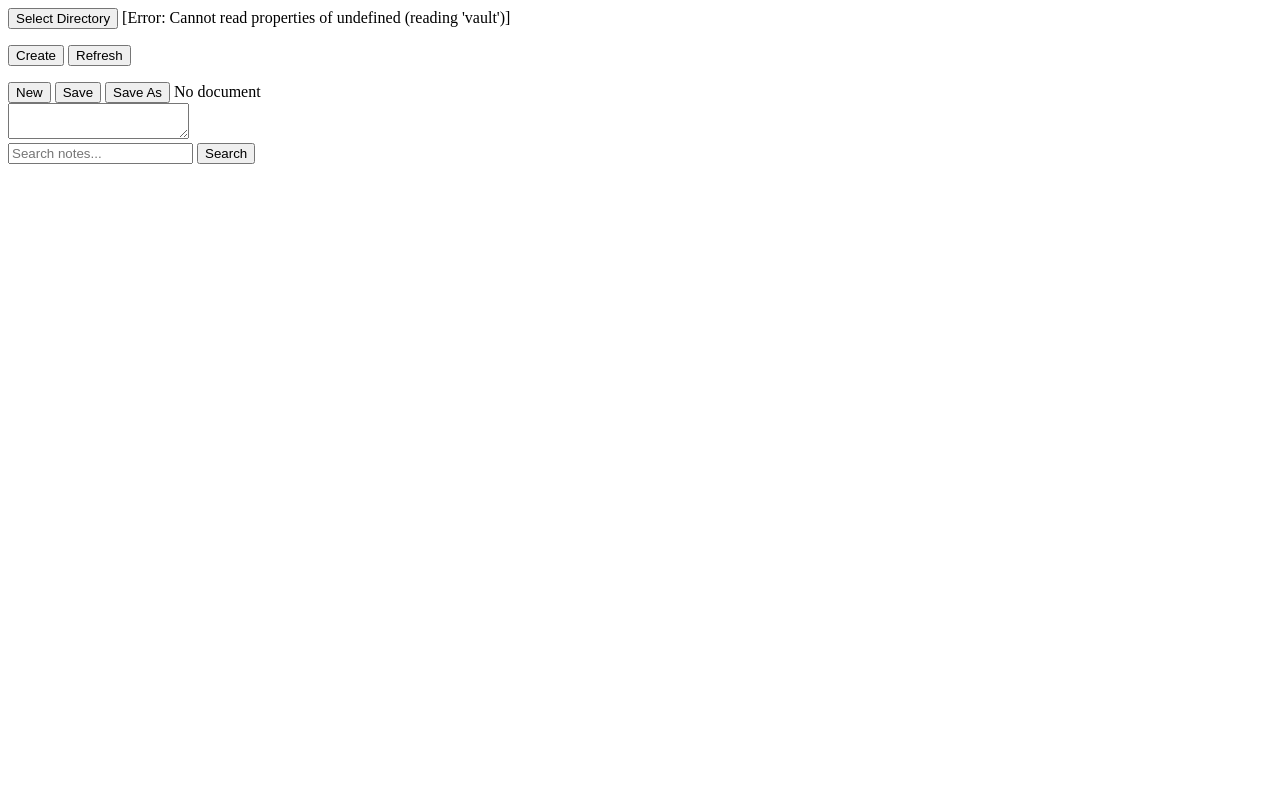
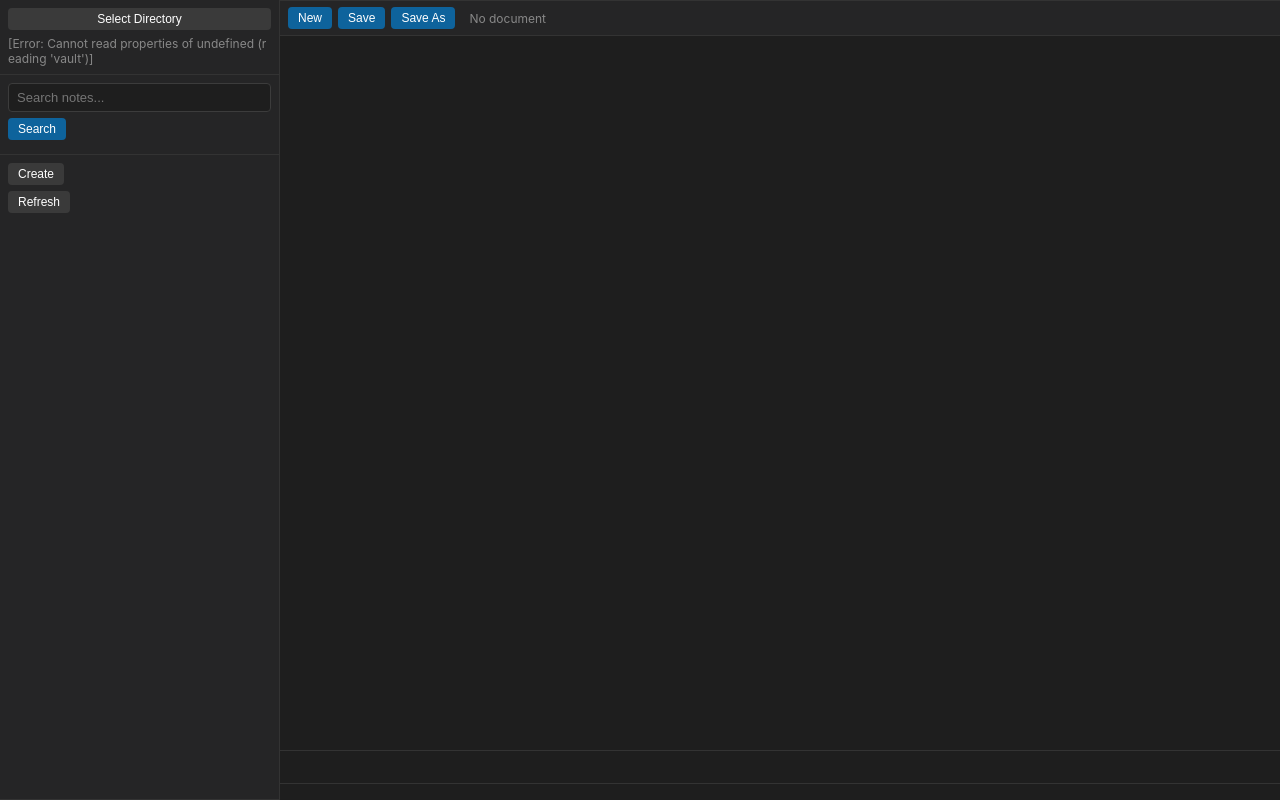
Before and after one commit to Saizy767/KollyMD, a website with bundled scripts: page src/renderer/index.html in a window 1280 px wide. Built offline with nearby package versions, Linux system fonts and the light colour scheme.

Commit message:
feat(ui): sidebar layout with dark minimalist theme + relaxed style.md
First visual step: transition from zero-CSS prototype to structured layout.
The sidebar (vault controls + search + file tree) is now anchored left; the
main area (tabs + editor + preview + backlinks) fills the rest.

style.md (relaxed partially, per user decision):
- CSS now ALLOWED in single file src/renderer/styles.css (flexbox/grid, margins,
  colors, border-radius, basic transitions)
- Unicode symbols allowed as icons (x, expand/collapse, dot, flag)
- BAN kept: SVG, images, custom fonts, UI libraries, CSS frameworks
- Native dialogs (alert/confirm/prompt) kept
- Text-based feedback kept (Loading... + disabled, [Error: ...] text)
- Target aesthetic added: dark minimalist, 3-column target, system mono/sans

memory.md:
- Section 4: added visual decisions (CSS policy, icons, layout, theme, UI libs
  ban, renderer stack stays vanilla TS, native dialogs stay)
- Section 10: compliance checklist updated (CSS in styles.css allowed)
- Section 11: replaced remaining-work with two-phase plan — Phase A (QoL:
  ChokidarFileWatcher + Recent files) NEXT, Phase B (Visual: styles.css +
  3-column layout + dark theme) after

styles.css (new, single CSS surface):
- Dark minimalist palette (#1e1e1e bg, #d4d4d4 text, #0e639c/#4daafc accent)
- body flex row: sidebar left (280px), main right
- Sidebar: sidebar-header (Select Directory + vault path), search-bar (input +
  Search button + status), explorer (Create/Refresh + tree + status),
  search-results at bottom
- Main: horizontal tabs (data-active styled), editor-bar, textarea (mono font),
  preview (wiki/tag links accent), backlinks panel
- Tree: nested ul/li with indents, borderless toggle buttons, clickable spans

index.html reorganized:
- <aside id=sidebar> left: vault-bar, search-bar, explorer, search-results
- <main id=main> right: tabs, editor-bar, editor, preview, backlinks
- <link rel=stylesheet href=./styles.css> added
- All element IDs preserved -> renderer.ts unchanged

package.json: build script copies styles.css to dist/renderer/

```diff
--- a/package.json
+++ b/package.json
@@ -9,7 +9,7 @@
     "typecheck": "tsc -p tsconfig.main.json --noEmit && tsc -p tsconfig.renderer.json --noEmit",
     "build:main": "tsc -p tsconfig.main.json",
     "build:renderer": "tsc -p tsconfig.renderer.json",
-    "build": "npm run build:main && npm run build:renderer && cp src/renderer/index.html dist/renderer/index.html",
+    "build": "npm run build:main && npm run build:renderer && cp src/renderer/index.html dist/renderer/index.html && cp src/renderer/styles.css dist/renderer/styles.css",
     "start": "npm run build && electron .",
     "dist": "npm run build && electron-builder"
   },
--- a/src/renderer/index.html
+++ b/src/renderer/index.html
@@ -3,19 +3,29 @@
 <head>
   <meta charset="UTF-8">
   <title>KollyMD</title>
+  <link rel="stylesheet" href="./styles.css">
 </head>
 <body>
-  <div id="vault-bar">
+  <aside id="sidebar">
+    <div id="sidebar-header">
       <button id="select-dir">Select Directory</button>
       <span id="vault-path">No vault selected</span>
     </div>
-  <div id="tabs"><ul id="tabs-list"></ul></div>
-  <aside id="explorer">
+    <div id="search-bar">
+      <input id="search" type="text" placeholder="Search notes...">
+      <button id="search-btn">Search</button>
+      <span id="search-status"></span>
+    </div>
+    <div id="explorer">
       <button id="create-note">Create</button>
       <button id="refresh-explorer">Refresh</button>
       <ul id="explorer-tree"></ul>
       <span id="explorer-status"></span>
+    </div>
+    <ul id="search-results"></ul>
   </aside>
+  <main id="main">
+    <div id="tabs"><ul id="tabs-list"></ul></div>
     <div id="editor-bar">
       <button id="new-doc">New</button>
       <button id="save-doc">Save</button>
@@ -25,13 +35,8 @@
     <textarea id="editor"></textarea>
     <div id="preview"></div>
     <span id="preview-status"></span>
-  <div id="search-bar">
-    <input id="search" type="text" placeholder="Search notes...">
-    <button id="search-btn">Search</button>
-    <span id="search-status"></span>
-  </div>
-  <ul id="search-results"></ul>
     <ul id="backlinks"></ul>
+  </main>
   <script src="./renderer.js"></script>
 </body>
 </html>
--- /dev/null
+++ b/src/renderer/styles.css
@@ -0,0 +1,345 @@
+/* KollyMD — single CSS surface. Dark minimalist (Obsidian-like). */
+
+* {
+  box-sizing: border-box;
+}
+
+html, body {
+  margin: 0;
+  padding: 0;
+  height: 100%;
+}
+
+body {
+  display: flex;
+  flex-direction: row;
+  background: #1e1e1e;
+  color: #d4d4d4;
+  font-family: -apple-system, BlinkMacSystemFont, "Segoe UI", system-ui, sans-serif;
+  font-size: 14px;
+  overflow: hidden;
+}
+
+/* ---------- Sidebar ---------- */
+
+#sidebar {
+  width: 280px;
+  min-width: 280px;
+  height: 100vh;
+  display: flex;
+  flex-direction: column;
+  background: #252526;
+  border-right: 1px solid #333;
+  overflow: hidden;
+}
+
+#sidebar-header {
+  padding: 8px;
+  border-bottom: 1px solid #333;
+  display: flex;
+  flex-direction: column;
+  gap: 6px;
+}
+
+#vault-path {
+  font-size: 12px;
+  color: #888;
+  word-break: break-all;
+  cursor: pointer;
+}
+
+#search-bar {
+  padding: 8px;
+  border-bottom: 1px solid #333;
+  display: flex;
+  flex-direction: column;
+  gap: 6px;
+}
+
+#search {
+  width: 100%;
+  padding: 6px 8px;
+  background: #1e1e1e;
+  border: 1px solid #3c3c3c;
+  border-radius: 4px;
+  color: #d4d4d4;
+  font-size: 13px;
+}
+
+#search:focus {
+  outline: none;
+  border-color: #0e639c;
+}
+
+#search-status {
+  font-size: 11px;
+  color: #888;
+}
+
+#explorer {
+  flex: 1;
+  display: flex;
+  flex-direction: column;
+  overflow: hidden;
+  padding: 8px;
+  gap: 6px;
+}
+
+#explorer > button {
+  align-self: flex-start;
+}
+
+#explorer-tree {
+  flex: 1;
+  overflow: auto;
+  margin: 4px 0 0 0;
+  padding: 0;
+  list-style: none;
+}
+
+#explorer-status {
+  font-size: 11px;
+  color: #888;
+  padding-top: 4px;
+}
+
+#search-results {
+  max-height: 40%;
+  overflow: auto;
+  margin: 0;
+  padding: 0 8px;
+  list-style: none;
+  border-top: 1px solid #333;
+}
+
+#search-results li {
+  padding: 6px 4px;
+  border-bottom: 1px solid #2d2d2d;
+  cursor: pointer;
+}
+
+#search-results li:hover {
+  background: #2a2d2e;
+}
+
+#search-results strong {
+  color: #d4d4d4;
+  font-size: 12px;
+}
+
+#search-results div {
+  color: #888;
+  font-size: 11px;
+  margin-top: 2px;
+  word-break: break-word;
+}
+
+/* ---------- Tree styling ---------- */
+
+#explorer-tree ul {
+  list-style: none;
+  margin: 0;
+  padding-left: 12px;
+}
+
+#explorer-tree li {
+  margin: 1px 0;
+}
+
+#explorer-tree button {
+  background: none;
+  border: none;
+  color: #d4d4d4;
+  cursor: pointer;
+  font: inherit;
+  padding: 2px 4px;
+  text-align: left;
+}
+
+#explorer-tree button:hover {
+  color: #fff;
+}
+
+#explorer-tree span {
+  cursor: pointer;
+  padding: 2px 4px;
+  display: inline-block;
+}
+
+#explorer-tree span:hover {
+  color: #fff;
+}
+
+/* ---------- Main area ---------- */
+
+#main {
+  flex: 1;
+  height: 100vh;
+  display: flex;
+  flex-direction: column;
+  overflow: hidden;
+}
+
+#tabs {
+  background: #2d2d2d;
+  border-bottom: 1px solid #333;
+  padding: 0;
+  overflow-x: auto;
+}
+
+#tabs-list {
+  display: flex;
+  list-style: none;
+  margin: 0;
+  padding: 0;
+}
+
+#tabs-list li {
+  display: flex;
+  align-items: center;
+  gap: 6px;
+  padding: 6px 10px;
+  background: #252526;
+  border-right: 1px solid #333;
+  cursor: pointer;
+  font-size: 12px;
+  color: #888;
+}
+
+#tabs-list li[data-active="true"] {
+  background: #1e1e1e;
+  color: #fff;
+}
+
+#tabs-list li span {
+  white-space: nowrap;
+}
+
+#tabs-list li button {
+  background: none;
+  border: none;
+  color: #888;
+  cursor: pointer;
+  font: inherit;
+  padding: 0 4px;
+}
+
+#tabs-list li button:hover {
+  color: #fff;
+}
+
+#editor-bar {
+  display: flex;
+  align-items: center;
+  gap: 6px;
+  padding: 6px 8px;
+  background: #252526;
+  border-bottom: 1px solid #333;
+}
+
+#doc-status {
+  font-size: 12px;
+  color: #888;
+  margin-left: 8px;
+}
+
+#editor {
+  flex: 1;
+  width: 100%;
+  background: #1e1e1e;
+  color: #d4d4d4;
+  border: none;
+  border-radius: 0;
+  padding: 12px;
+  font-family: "SF Mono", Menlo, Monaco, Consolas, monospace;
+  font-size: 13px;
+  line-height: 1.5;
+  resize: none;
+  outline: none;
+}
+
+#preview {
+  padding: 12px;
+  overflow: auto;
+  max-height: 40%;
+  border-top: 1px solid #333;
+  background: #1e1e1e;
+}
+
+#preview a[data-wiki],
+#preview a[data-tag] {
+  color: #4daafc;
+  cursor: pointer;
+  text-decoration: none;
+}
+
+#preview a[data-wiki]:hover,
+#preview a[data-tag]:hover {
+  text-decoration: underline;
+}
+
+#preview-status {
+  font-size: 11px;
+  color: #888;
+  padding: 4px 12px;
+}
+
+#backlinks {
+  list-style: none;
+  margin: 0;
+  padding: 8px 12px;
+  border-top: 1px solid #333;
+  max-height: 20%;
+  overflow: auto;
+}
+
+#backlinks li {
+  font-size: 12px;
+  color: #888;
+  padding: 2px 0;
+}
+
+#backlinks li span {
+  cursor: pointer;
+  color: #4daafc;
+}
+
+#backlinks li span:hover {
+  text-decoration: underline;
+}
+
+/* ---------- Buttons ---------- */
+
+button {
+  background: #0e639c;
+  color: #fff;
+  border: none;
+  border-radius: 4px;
+  padding: 4px 10px;
+  font-size: 12px;
+  cursor: pointer;
+}
+
+button:hover:not(:disabled) {
+  background: #1177bb;
+}
+
+button:disabled {
+  background: #3a3a3a;
+  color: #666;
+  cursor: not-allowed;
+}
+
+#explorer > button,
+#sidebar-header button {
+  background: #3a3a3a;
+}
+
+#explorer > button:hover:not(:disabled),
+#sidebar-header button:hover:not(:disabled) {
+  background: #4a4a4a;
+}
+
+#search-btn {
+  align-self: flex-start;
+}
```
Also changed, not shown: .opencode/instructions/memory.md, .opencode/instructions/style.md. Lines whose indentation alone changed are shown as unchanged.
